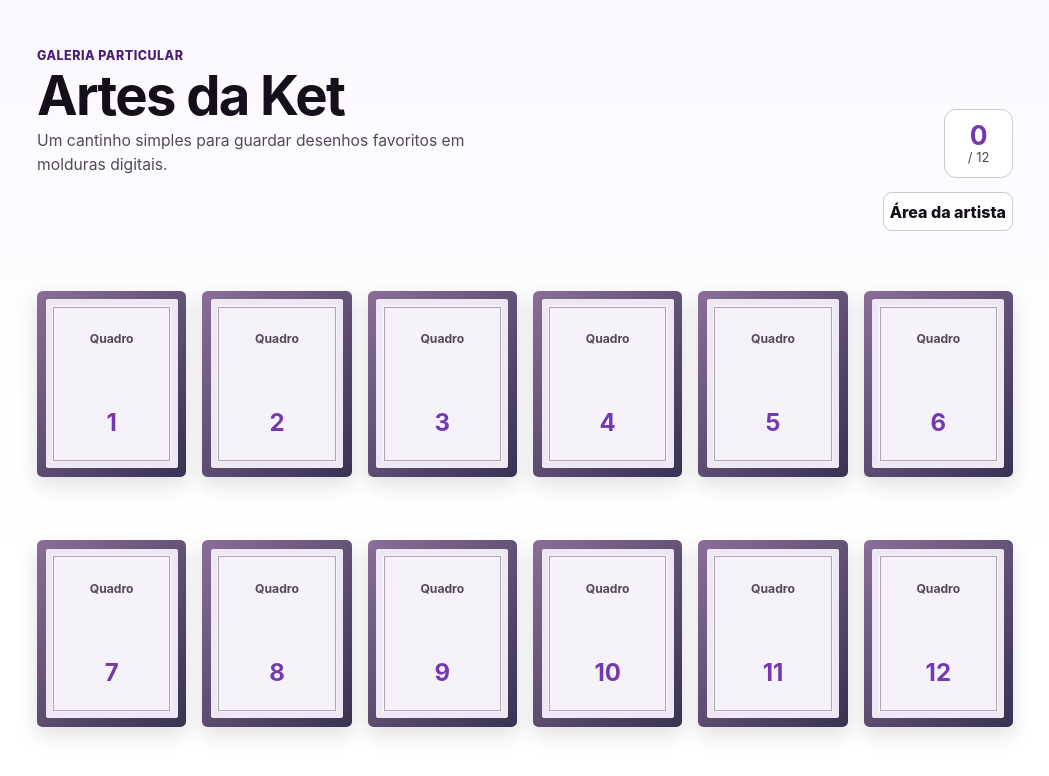
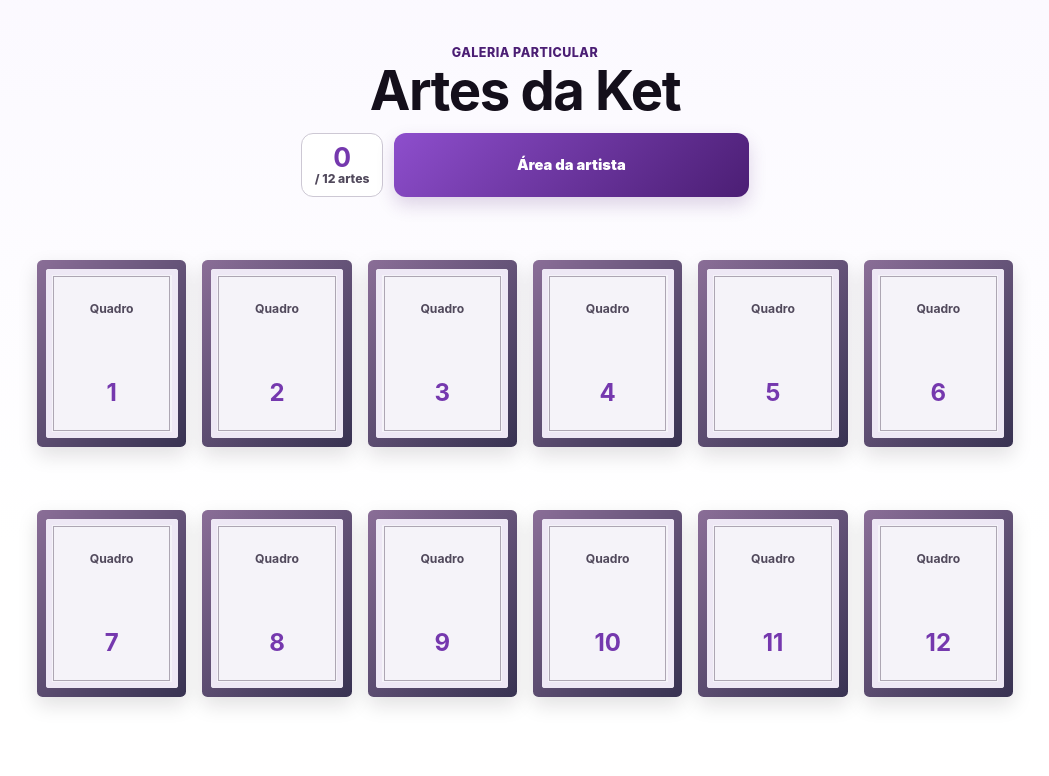
Before and after one commit to nicolasmacardoso/ArtesDaKet, a React (Vite) app: page / in a window 1280 px wide. Shown: the top 776 px of the page, without its empty margins (115-1164 px from the left). Built offline with nearby package versions, Linux system fonts and the light colour scheme; no server answers; the database is empty.

Commit message:
style: melhora topo da galeria

```diff
--- a/src/App.tsx
+++ b/src/App.tsx
@@ -297,22 +297,17 @@ function App() {
   return (
     <main className="app-shell">
       <section className="intro" aria-labelledby="page-title">
-        <div>
+        <div className="intro__copy">
           <p className="intro__label">Galeria particular</p>
           <h1 id="page-title">Artes da Ket</h1>
-          <p className="intro__text">
-            Um cantinho simples para guardar desenhos favoritos em molduras digitais.
-          </p>
         </div>
+        <div className="intro__actions">
           <div className="intro__counter" aria-label={`${filledFramesCount} de ${FRAME_COUNT} quadros preenchidos`}>
             <strong>{filledFramesCount}</strong>
-          <span>/ {FRAME_COUNT}</span>
+            <span>/ {FRAME_COUNT} artes</span>
           </div>
-      </section>
-
-      <div className="top-actions">
           <button
-          className="secondary-button"
+            className="artist-button"
             type="button"
             onClick={() => setIsAdminPanelOpen((currentValue) => !currentValue)}
             aria-expanded={isAdminPanelOpen}
@@ -321,6 +316,8 @@ function App() {
             {session ? 'Edição da galeria' : 'Área da artista'}
           </button>
         </div>
+      </section>
+
 
       {message ? <p className="notice">{message}</p> : null}
 
--- a/src/styles.css
+++ b/src/styles.css
@@ -58,17 +58,16 @@ button:disabled {
 }
 
 .intro {
-  display: flex;
-  align-items: end;
-  justify-content: space-between;
+  display: grid;
   gap: 1rem;
-  padding: 1rem 0 1.25rem;
+  padding: 0.8rem 0 1.25rem;
+  text-align: center;
 }
 
-.top-actions {
-  display: flex;
-  justify-content: flex-end;
-  margin: -0.35rem 0 1rem;
+.intro__copy {
+  display: grid;
+  justify-items: center;
+  min-width: 0;
 }
 
 .intro__label,
@@ -88,11 +87,13 @@ p {
 }
 
 h1 {
-  margin-bottom: 0.45rem;
+  width: 100%;
+  margin-bottom: 0;
   color: var(--ink);
-  font-size: 2.4rem;
-  line-height: 0.98;
-  letter-spacing: -0.03em;
+  font-size: 3.15rem;
+  line-height: 0.95;
+  letter-spacing: -0.025em;
+  overflow-wrap: anywhere;
   text-wrap: balance;
 }
 
@@ -102,19 +103,20 @@ h2 {
   line-height: 1.2;
 }
 
-.intro__text {
-  max-width: 31rem;
-  margin-bottom: 0;
-  color: var(--muted);
-  font-size: 0.98rem;
-  line-height: 1.55;
-  text-wrap: pretty;
+.intro__actions {
+  display: grid;
+  grid-template-columns: auto minmax(0, 1fr);
+  align-items: stretch;
+  gap: 0.65rem;
+  width: 100%;
+  max-width: 28rem;
+  margin: 0 auto;
 }
 
 .intro__counter {
   display: grid;
-  min-width: 4.3rem;
-  padding: 0.75rem 0.85rem;
+  min-width: 4.9rem;
+  padding: 0.65rem 0.8rem;
   border: 1px solid var(--line);
   border-radius: 0.75rem;
   background: var(--bg);
@@ -129,7 +131,24 @@ h2 {
 
 .intro__counter span {
   color: var(--muted);
-  font-size: 0.82rem;
+  font-size: 0.76rem;
+  font-weight: 800;
+  white-space: nowrap;
+}
+
+.artist-button {
+  min-height: 100%;
+  border: 0;
+  border-radius: 0.75rem;
+  background:
+    linear-gradient(135deg, oklch(0.56 0.19 304), var(--primary-dark)),
+    var(--primary);
+  color: white;
+  padding: 0.65rem 0.9rem;
+  box-shadow: 0 8px 18px oklch(0.35 0.14 304 / 18%);
+  font-size: 0.92rem;
+  font-weight: 900;
+  line-height: 1.15;
 }
 
 .notice,
@@ -232,6 +251,7 @@ h2 {
 .frame:focus-visible,
 .primary-button:focus-visible,
 .secondary-button:focus-visible,
+.artist-button:focus-visible,
 .icon-action:focus-visible,
 .viewer__close:focus-visible {
   outline: 3px solid oklch(0.72 0.13 304);
```
Lines whose indentation alone changed are shown as unchanged.
